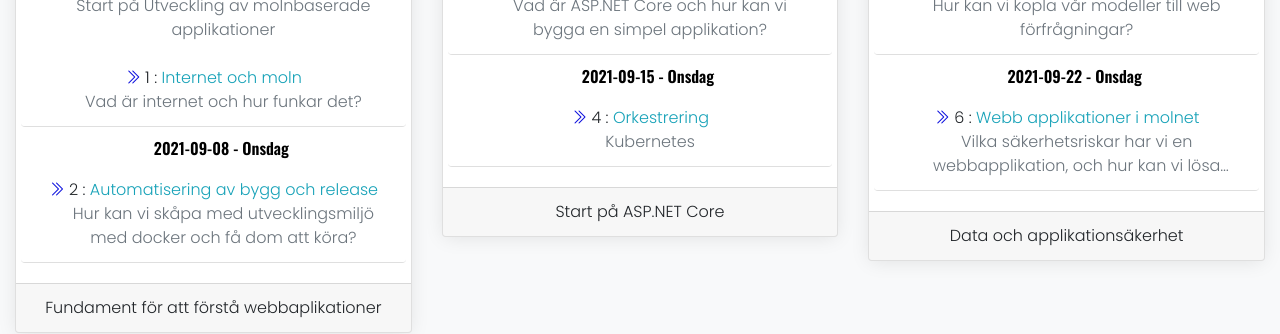
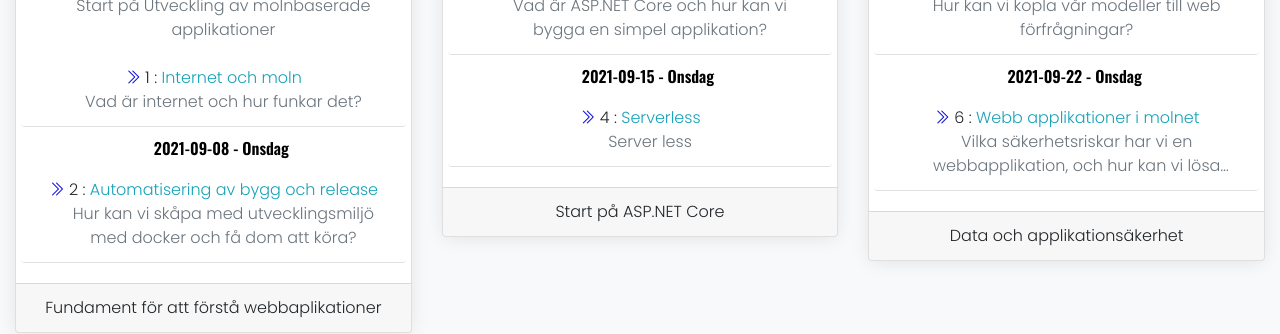
Before and after one commit to PGBSNH20/PGBSNH20-molnapplikationer, a Jekyll site: the page built from lectures.md, in a window 1280 px wide. Shown: the part 408-742 px from the top of the page. Built offline with Jekyll 4.4.1, drawn with Linux system fonts in a browser that asks for light colours; nearby versions of some CDN libraries.

Commit message:
Changes orchestration to serverless

```diff
--- a/_data/schedule.yml
+++ b/_data/schedule.yml
@@ -107,11 +107,11 @@ weeks:
       start-full: 20210915T083000
       end-full: 20210915T090000
     - activity: lecture
-      title: "Orkestrering"
-      titleEn: "Orkestrering"
+      title: "Serverless"
+      titleEn: "Serverless"
       number: "4"
-      slug: cloud-lectures/orchestration
-      description: "Kubernetes"
+      slug: cloud-lectures/serverless
+      description: "Server less"
       start-full: 20210915T083000
       end-full: 20210915T093000
     - activity: standup
--- a/lectures/04-orchestration.md
+++ b/lectures/04-serverless.md
@@ -2,7 +2,7 @@
 layout: lecture
 title: Orkestrering
 lectureDate: Onsdag den 15:e September 2021
-permalink: /cloud-lectures/orchestration
+permalink: /cloud-lectures/serverless
 ---
 Lektion 4 av 12
 
```
